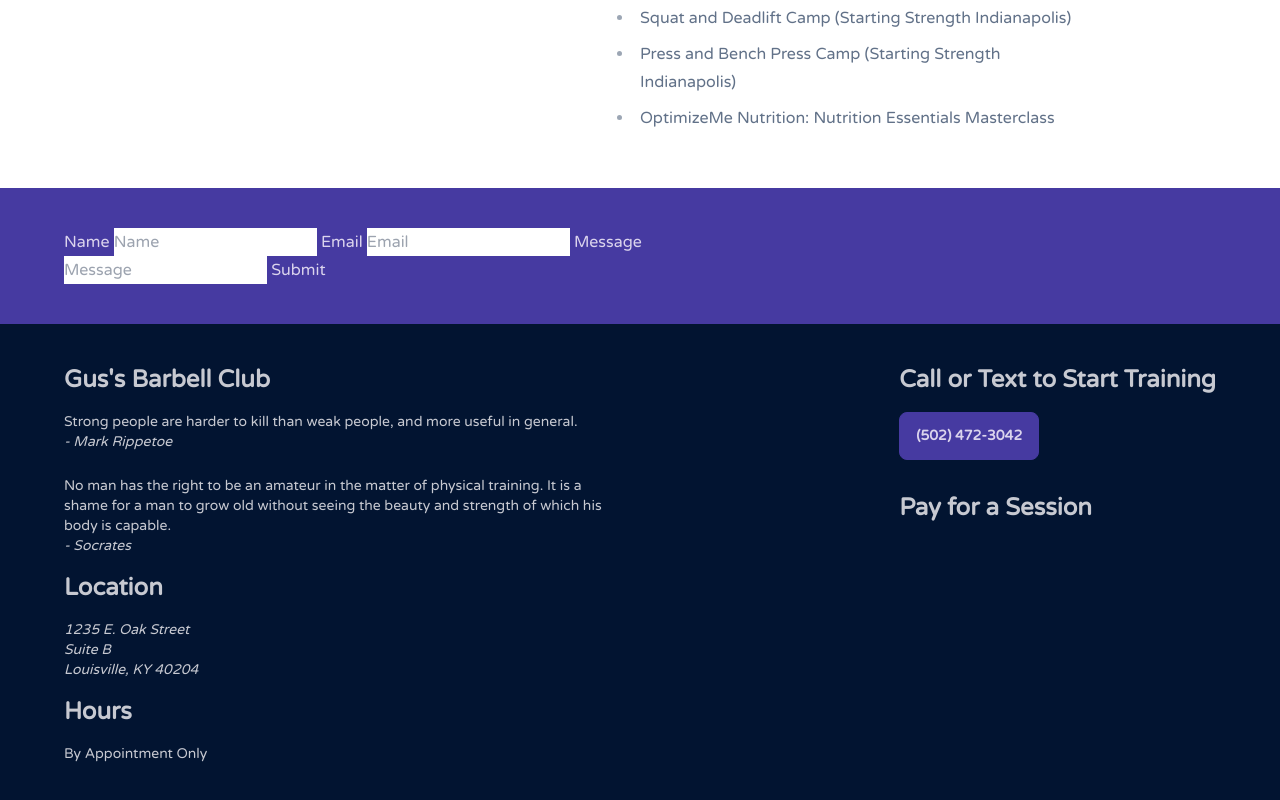
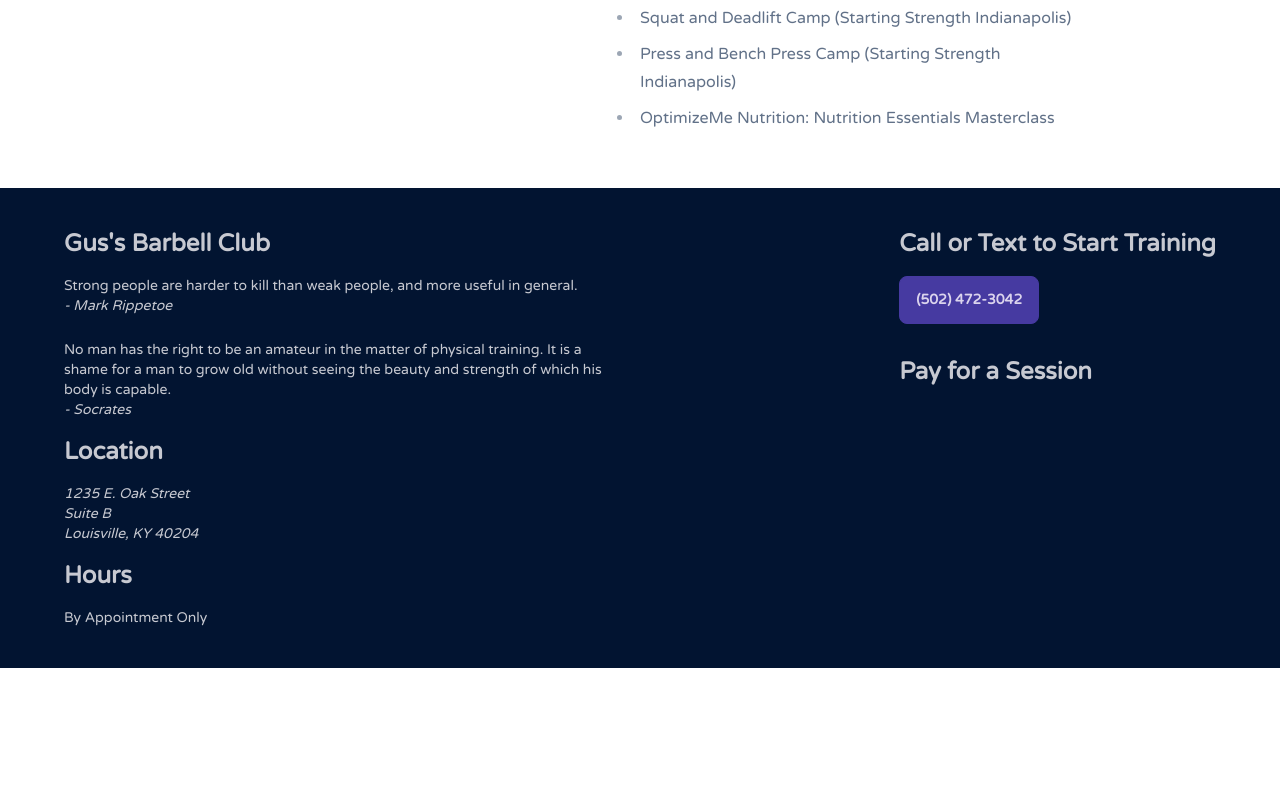
Before and after one commit to alexjgustafson/gus.coach, a SvelteKit app: page / in a window 1280 px wide. Shown: the part 3472-4272 px from the top of the page. After the commit the page ends 4140 px from the top, so only its background shows below. Built offline with nearby package versions, Linux system fonts and the light colour scheme; a web font is replaced by a local one.

Commit message:
visually hide so we can test on production

```diff
--- a/src/components/ContactForm.svelte
+++ b/src/components/ContactForm.svelte
@@ -1,7 +1,6 @@
-<div class="bg-secondary p-10">
+<div class="bg-secondary p-10 hidden">
   <div class="container prose text-secondary-content px-6">
-    <form name="netlify-form-example" method="POST" netlify-honeypot="bot-field" data-netlify="true">
-      <input type="hidden" name="form-name" value="netlify-form-example" />
+    <form name="netlify-form-test" method="POST" data-netlify="true">
       <label for="name">Name</label>
       <input name="name" id="name" required placeholder="Name" type="text" />
       <label for="email">Email</label>
```
